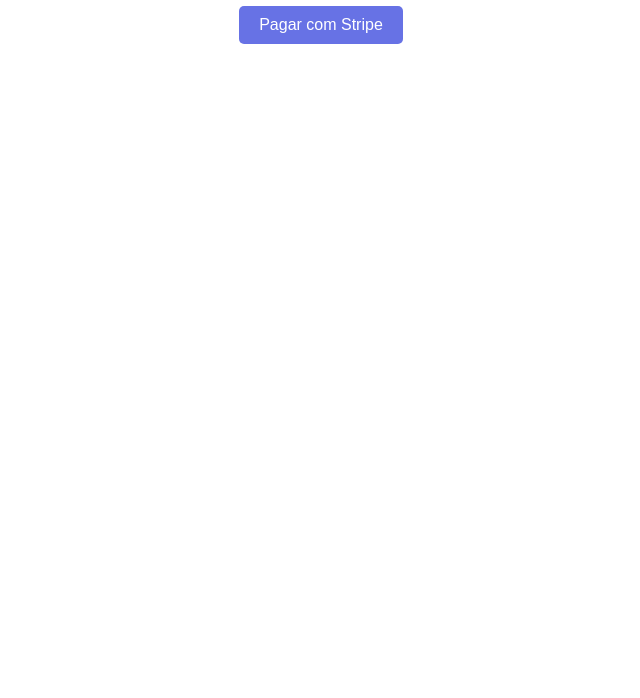
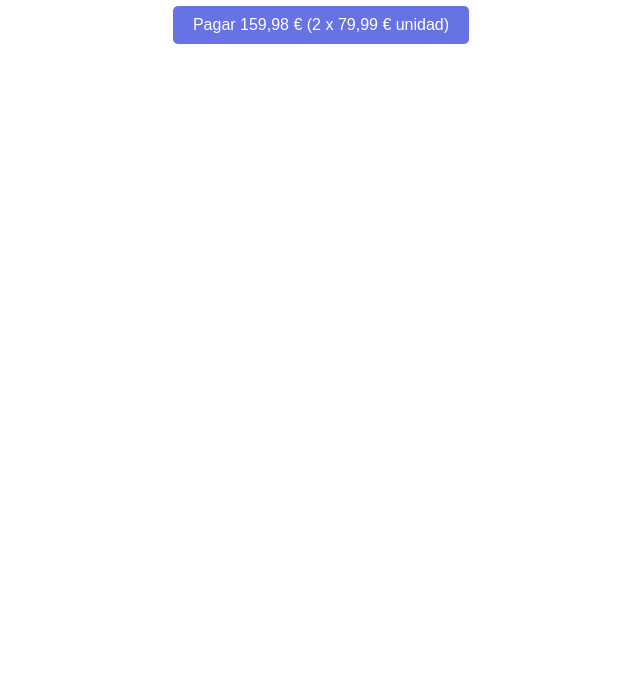
Before and after one commit to oldmoneygit/stripe-vercel-snk, a website: page public/teste.html in a window 1280 px wide. Shown: the part 102-800 px from the top of the page, without its empty margins (319-959 px from the left). Drawn offline with Linux system fonts and the light colour scheme.

Commit message:
Update teste.html

```diff
--- a/public/teste.html
+++ b/public/teste.html
@@ -37,15 +37,30 @@
         return;
       }
 
+      // Simular itens do carrinho para teste
+      const items = [
+        { price: 7999, quantity: 2, title: 'Nike SB Dunk Low Strange Love Skateboards' }
+      ];
+
+      // Calcular o total e formatar os valores
+      const totalPrice = items.reduce((sum, item) => sum + item.price * item.quantity, 0);
+      const formattedTotalPrice = new Intl.NumberFormat('es-ES', {
+        style: 'currency',
+        currency: 'EUR',
+      }).format(totalPrice / 100); // Dividir por 100 para converter de centavos para euros
+
+      const formattedUnitPrice = new Intl.NumberFormat('es-ES', {
+        style: 'currency',
+        currency: 'EUR',
+      }).format(items[0].price / 100); // Dividir por 100 para converter de centavos para euros
+
+      // Atualizar o texto do botão
+      checkoutBtn.textContent = `Pagar ${formattedTotalPrice} (${items[0].quantity} x ${formattedUnitPrice} unidad)`;
+
       checkoutBtn.addEventListener('click', async () => {
         console.log('👊 Clique detectado. Iniciando processo...');
 
         try {
-          // Simular itens do carrinho para teste
-          const items = [
-            { price: 7999, quantity: 2, title: 'Nike SB Dunk Low Strange Love Skateboards' }
-          ];
-
           console.log('🚀 Enviando itens para a API do backend Stripe:', items);
 
           // Enviar os itens para a API do backend
```
